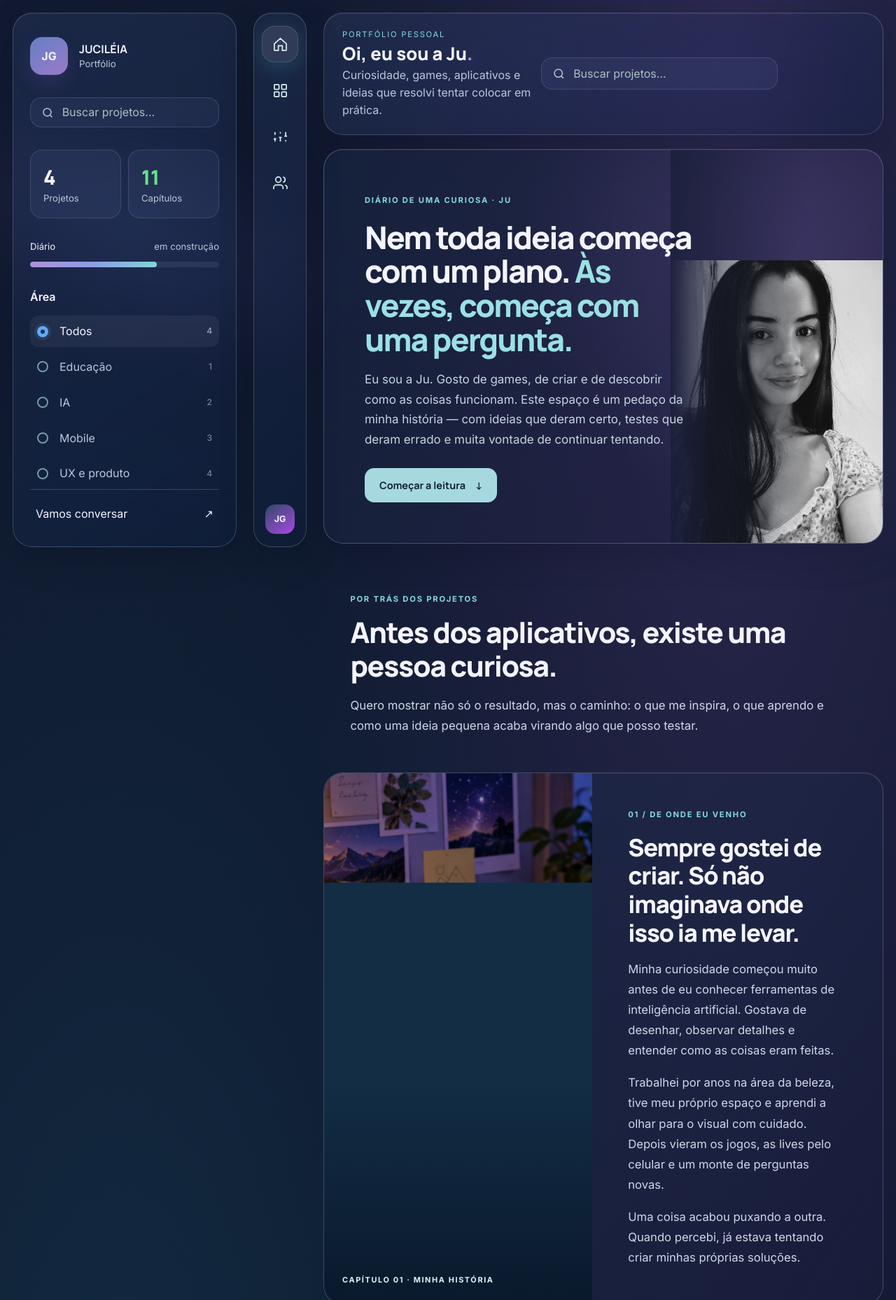
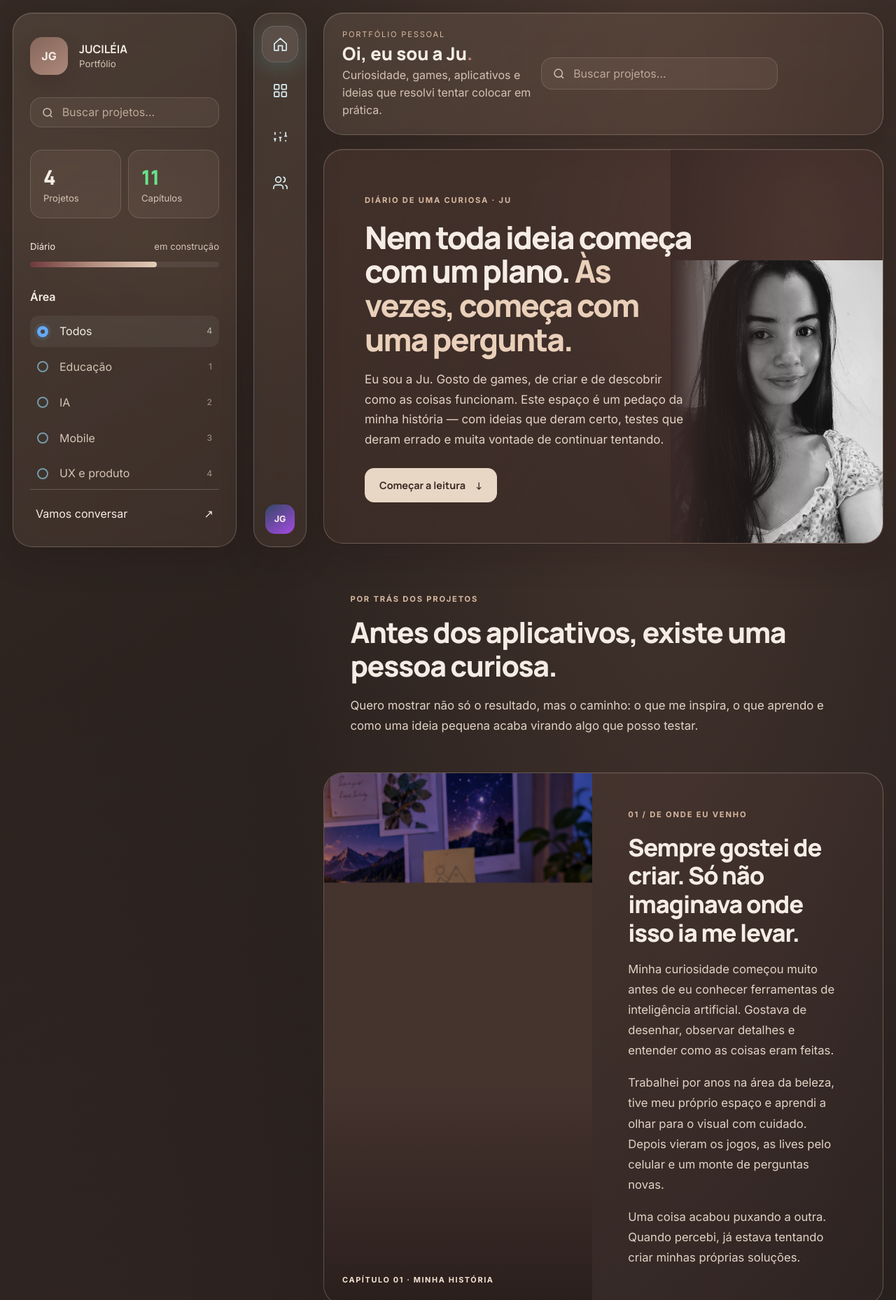
Before and after one commit to juhcileia67/jucileia-portfolio-hub, a plain HTML site: page index.html in a window 1280 px wide. Shown: the top 1858 px of the page at 70% size. Drawn offline with Linux system fonts and the light colour scheme.

Commit message:
Aplicar paleta editorial café creme areia e vinho inspirada na referência

```diff
--- a/styles.css
+++ b/styles.css
@@ -277,3 +277,32 @@ body{background:radial-gradient(ellipse at 82% 4%,rgba(107,78,157,.3),transparen
 .home-editorial .home-primary{background:#a5d9df;border-color:#a5d9df;color:#102139}
 .home-editorial .home-hero-portrait:before{background:linear-gradient(90deg,rgba(23,29,53,.7),transparent 65%)}
 @media(max-width:760px){.home-editorial .home-hero-portrait:before{background:linear-gradient(180deg,rgba(23,29,53,.68),transparent 65%)}}
+
+/* Paleta editorial inspirada no moodboard: creme, areia, café e vinho.
+   Alteração exclusivamente cromática, mantendo estrutura e responsividade. */
+:root{--bg:#211b1a;--panel:rgba(76,58,51,.44);--panel-strong:rgba(51,39,36,.65);--line:rgba(232,218,203,.24);--text:#f5ede5;--muted:#d4c3b5;--cyan:#d7b8a0;--blue:#bda996;--violet:#b78d85;--pink:#b78378;--shadow:0 22px 60px rgba(20,12,11,.22)}
+body{background:radial-gradient(ellipse at 76% 7%,rgba(154,113,97,.23),transparent 43%),radial-gradient(ellipse at 10% 62%,rgba(119,79,67,.22),transparent 47%),linear-gradient(145deg,#342923 0%,#211b1a 48%,#1a1718 100%);color:var(--text)}
+.glass{background:linear-gradient(145deg,rgba(224,201,178,.13),rgba(93,71,62,.31))!important;border-color:rgba(232,218,203,.24)!important;box-shadow:0 18px 48px rgba(22,12,11,.18),inset 0 1px rgba(255,244,230,.08)!important;backdrop-filter:blur(20px) saturate(110%);-webkit-backdrop-filter:blur(20px) saturate(110%)}
+.orb-one{background:radial-gradient(ellipse,rgba(199,153,125,.48),rgba(135,87,77,.18) 48%,transparent 73%);opacity:.2}
+.orb-two{background:radial-gradient(ellipse,rgba(178,121,103,.34),transparent 72%);opacity:.19}
+.monogram{background:linear-gradient(145deg,#86665b,#ac887a);box-shadow:0 12px 25px rgba(50,25,23,.24)}
+.side-search,.top-search,.stats div{background:rgba(231,210,191,.065);border-color:rgba(235,215,197,.17)}
+input::placeholder{color:#bda99a}
+.progress i{background:linear-gradient(90deg,#6f393b,#b48e80,#e4cdb8)}
+.home-editorial .home-hero,.axj-home-refresh .home-hero{background:radial-gradient(circle at 86% 22%,rgba(145,91,82,.19),transparent 49%),linear-gradient(115deg,rgba(74,53,46,.62),rgba(47,34,33,.38))!important;border-color:rgba(229,208,189,.27)!important}
+.home-editorial .home-hero h2 span{color:#ead0ba}
+.home-editorial .home-hero p,.home-editorial .home-editorial-intro p,.home-editorial .home-chapter-content p{color:#e2d3c6}
+.home-editorial .home-chapter{background:linear-gradient(125deg,rgba(94,69,59,.46),rgba(51,39,38,.43))!important;border-color:rgba(234,215,195,.25)!important}
+.home-editorial .home-chapter-ideas{background:linear-gradient(120deg,rgba(102,72,62,.46),rgba(70,48,45,.39))!important}
+.home-editorial .home-chapter-image{background:#45332e}
+.home-editorial .home-chapter-image:after{background:linear-gradient(0deg,rgba(32,23,22,.72),transparent 42%)}
+.home-editorial .home-image-caption{color:#f5e4d3}
+.home-editorial .home-chatgpt-reflection{background:radial-gradient(circle at 90% 8%,rgba(124,30,35,.18),transparent 52%),linear-gradient(125deg,rgba(84,57,51,.52),rgba(52,37,36,.4))!important;border-color:rgba(215,184,160,.34)!important}
+.home-editorial .home-chatgpt-reflection blockquote{border-left-color:#c9a58f}
+.home-editorial .home-chatgpt-reflection blockquote p{color:#f1e5d9}
+.home-editorial .home-inline-note{background:rgba(214,174,146,.085);border-color:rgba(226,189,164,.25);color:#f1d9c7}
+.home-editorial .home-text-link{color:#e9c4ad;border-color:rgba(224,187,164,.36);background:rgba(190,139,110,.1)}
+.home-editorial .home-primary{background:#e8d7c5;border-color:#e8d7c5;color:#382923}
+.home-editorial .home-secondary{border-color:rgba(229,209,189,.3);color:#f2e5d8}
+.home-editorial .home-hero-portrait:before{background:linear-gradient(90deg,rgba(55,39,37,.68),transparent 65%)}
+@media(max-width:760px){.home-editorial .home-hero-portrait:before{background:linear-gradient(180deg,rgba(55,39,37,.65),transparent 65%)}}
```
